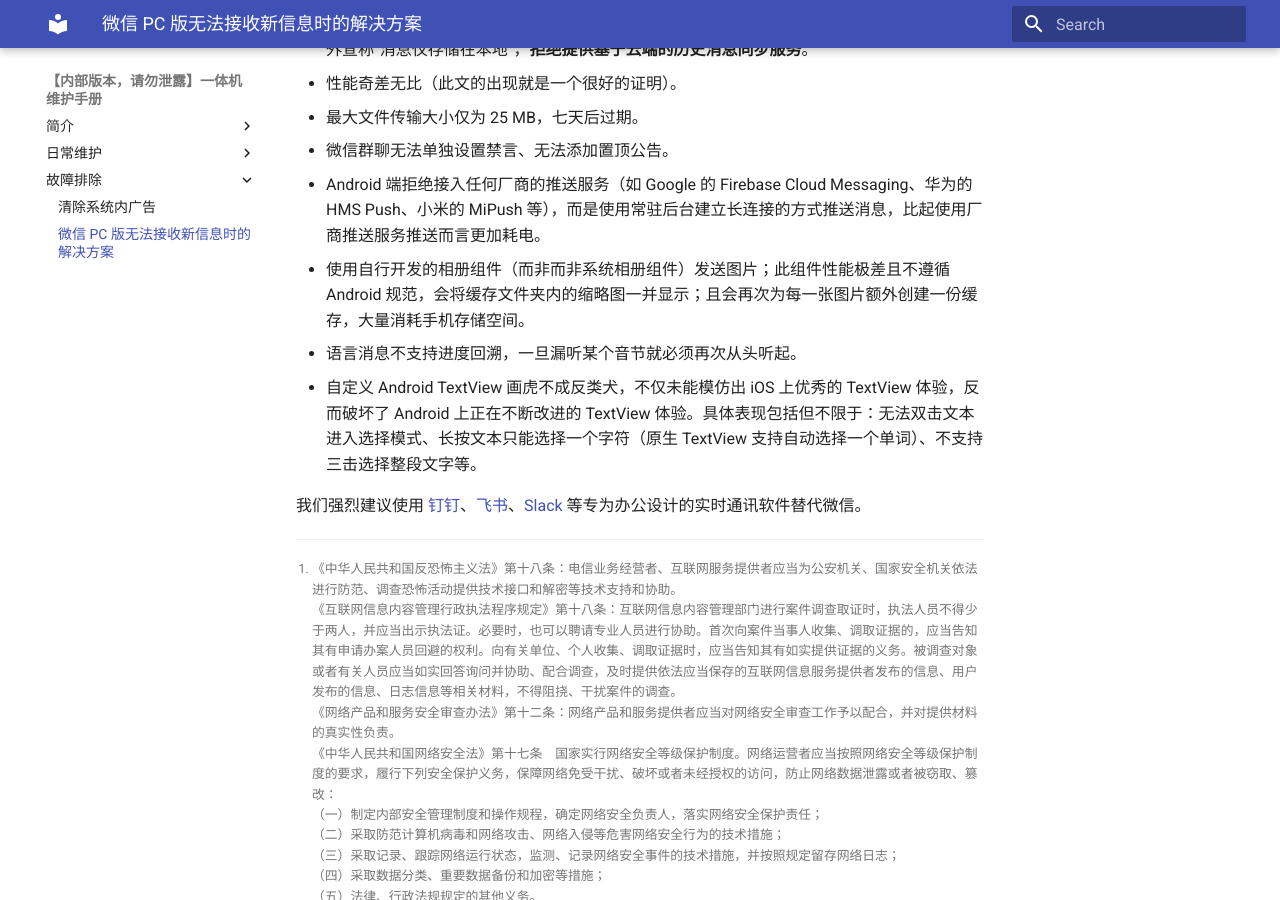
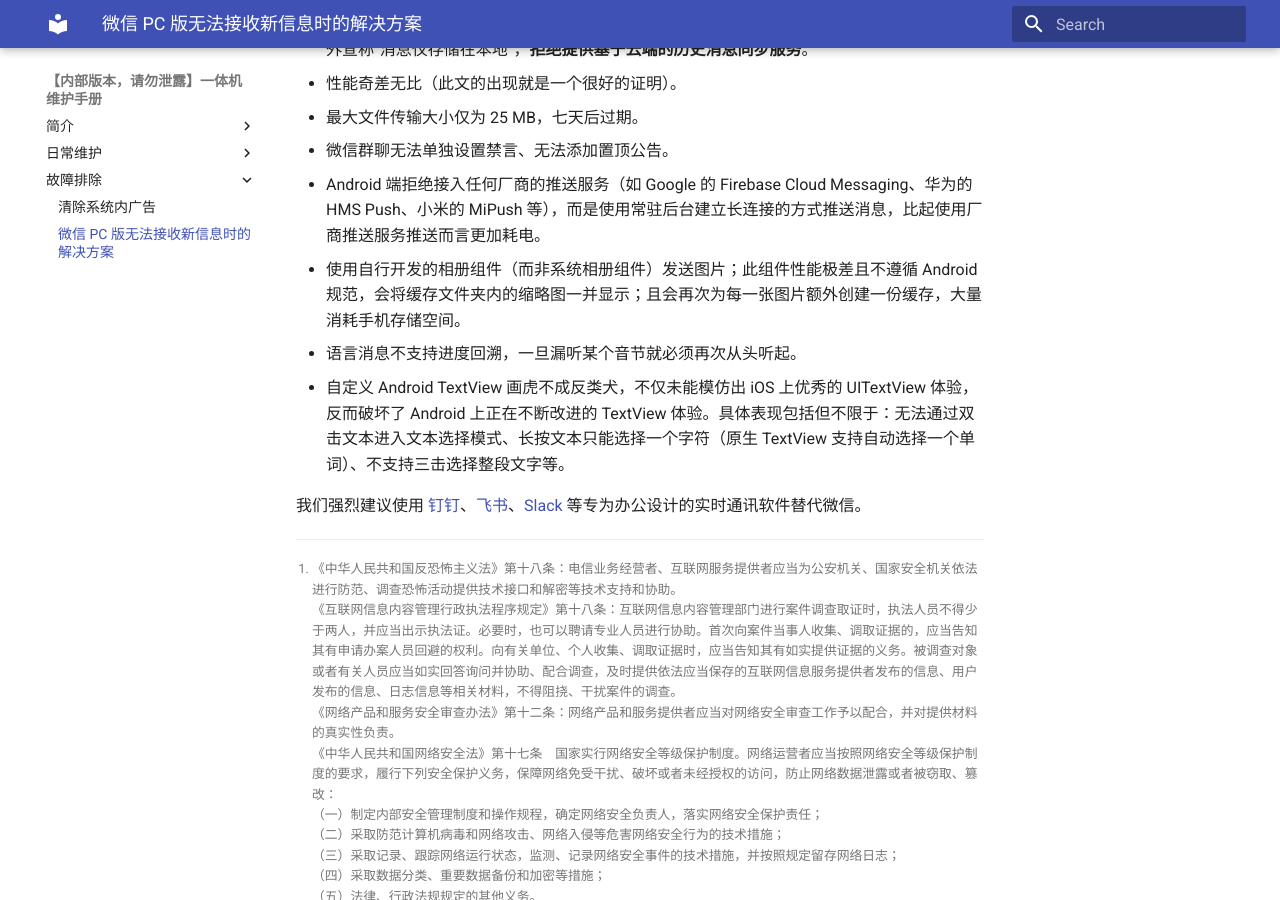
Before and after one commit to su-gzno3ms/tech-guide, an MkDocs documentation site: the page built from docs/troubleshooting/wechat-cannot-recieve-new-msg.md, in a window 1280 px wide and 900 px high, scrolled down 3963 px. Built offline with MkDocs 1.6.1 and Material for MkDocs 9.7.7, drawn with Linux system fonts in a browser that asks for light colours; some of the changed text lies outside the part shown.

Commit message:
Fix typo

```diff
--- a/docs/troubleshooting/wechat-cannot-recieve-new-msg.md
+++ b/docs/troubleshooting/wechat-cannot-recieve-new-msg.md
@@ -34,9 +34,9 @@
 - 最大文件传输大小仅为 25 MB，七天后过期。
 - 微信群聊无法单独设置禁言、无法添加置顶公告。
 - Android 端拒绝接入任何厂商的推送服务（如 Google 的 Firebase Cloud Messaging、华为的 HMS Push、小米的 MiPush 等），而是使用常驻后台建立长连接的方式推送消息，比起使用厂商推送服务推送而言更加耗电。
-- 使用自行开发的相册组件（而非而非系统相册组件）发送图片；此组件性能极差且不遵循 Android 规范，会将缓存文件夹内的缩略图一并显示；且会再次为每一张图片额外创建一份缓存，大量消耗手机存储空间。
+- 使用自行开发的相册组件（而非系统相册组件）发送图片；此组件性能极差且不遵循 Android 规范，会将缓存文件夹内的缩略图一并显示；且会再次为每一张图片额外创建一份缓存，大量消耗手机存储空间。
 - 语言消息不支持进度回溯，一旦漏听某个音节就必须再次从头听起。
-- 自定义 Android TextView 画虎不成反类犬，不仅未能模仿出 iOS 上优秀的 TextView 体验，反而破坏了 Android 上正在不断改进的 TextView 体验。具体表现包括但不限于：无法双击文本进入选择模式、长按文本只能选择一个字符（原生 TextView 支持自动选择一个单词）、不支持三击选择整段文字等。
+- 自定义 Android TextView 画虎不成反类犬，不仅未能模仿出 iOS 上优秀的 UITextView 体验，反而破坏了 Android 上正在不断改进的 TextView 体验。具体表现包括但不限于：无法通过双击文本进入文本选择模式、长按文本只能选择一个字符（原生 TextView 支持自动选择一个单词）、不支持三击选择整段文字等。
 
 我们强烈建议使用 [钉钉](https://www.dingtalk.com/){: target="_blank" rel="noopener noreferrer" .external }、[飞书](https://www.feishu.cn/){: target="_blank" rel="noopener noreferrer" .external }、[Slack](https://slack.com/intl/zh-cn/){: target="_blank" rel="noopener noreferrer" .external } 等专为办公设计的实时通讯软件替代微信。
 
```
Also changed, not shown: other parts of docs/troubleshooting/wechat-cannot-recieve-new-msg.md (+3 -3 lines), docs/daily-maintenance/software/e-whiteboard.md (+1 -1 lines), docs/troubleshooting/clean-ads.md (+2 -3 lines).
